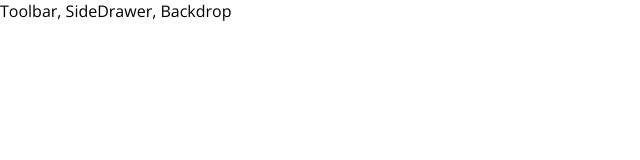
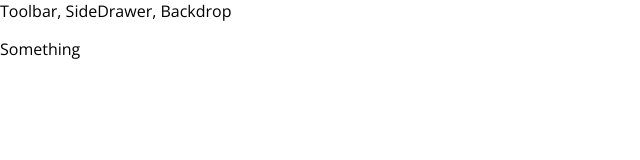
Before and after one commit to davidhartman00/react-hamburger, a React (Create React App) app in the folder react-hamburger/: page / in a window 1280 px wide. Shown: the top 160 px of the page, without its empty margins (0-640 px from the left). Built offline with nearby package versions, Linux system fonts and the light colour scheme.

Commit message:
bug fixed

```diff
--- a/react-hamburger/src/components/Layout/Layout.js
+++ b/react-hamburger/src/components/Layout/Layout.js
@@ -4,7 +4,7 @@ import Aux from "../../hoc/Aux";
 const layout = (props) => (
   <Aux>
     <div> Toolbar, SideDrawer, Backdrop</div>
-    <main>{props.childern}</main>
+    <main>{props.children}</main>
   </Aux>
 );
 
```
